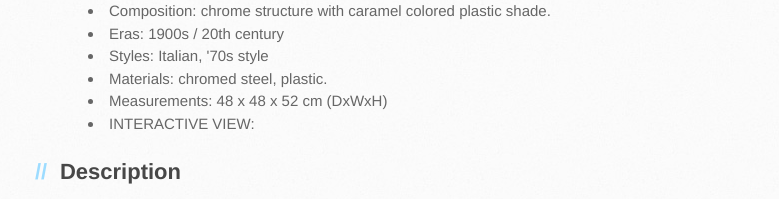
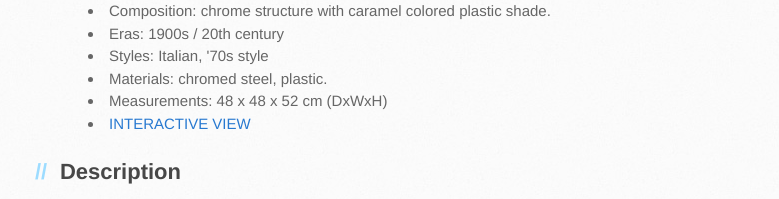
Before and after one commit to vfede/cvdlab-cg-final-project, a plain HTML site: page index.html in a window 1280 px wide. Shown: the part 2248-2447 px from the top of the page, without its empty margins (102-881 px from the left). Drawn offline with Linux system fonts and the light colour scheme.

Commit message:
Update index.html

```diff
--- a/index.html
+++ b/index.html
@@ -77,7 +77,7 @@ She had a modest style, Vogue has her saying "advice to whoever asks me how to m
 <li>Styles: Italian, '70s style</li>
 <li>Materials: chromed steel, plastic.</li>
 <li>Measurements: 48 x 48 x 52 cm (DxWxH)</li>
-<li>INTERACTIVE VIEW: <a href="plasm.js/quadrifoglio.html"</a></li>
+<li><a href="plasm.js/quadrifoglio.html">INTERACTIVE VIEW</a></li>
 </ul><h2>
 <a name="description" class="anchor" href="#description"><span class="octicon octicon-link"></span></a>Description</h2>
 
@@ -150,7 +150,7 @@ lampQuarterFunc = function (arg){
 <li>Styles: Italian, '60s style</li>
 <li>Materials: beechwood, leather.</li>
 <li>Measurements: 73,5 x 92 x 86 cm (DxWxH)</li>
-<li>INTERACTIVE VIEW: <a href="plasm.js/sgarsulv.html"</a></li>
+<li><a href="plasm.js/sgarsulv.html">INTERACTIVE VIEW</a></li>
 </ul><h2>
 <a name="description-1" class="anchor" href="#description-1"><span class="octicon octicon-link"></span></a>Description</h2>
 
@@ -233,7 +233,7 @@ In these renderings it could be noticed the exploded diagram of the seat compone
 <li>Styles: Italian, '60s style</li>
 <li>Materials: stoneware</li>
 <li>Measurements: 111 x 111 x 36 cm (DxWxH)</li>
-<li>INTERACTIVE VIEW: <a href="plasm.js/jumbo.html"</a></li>
+<li><a href="plasm.js/jumbo.html">INTERACTIVE VIEW</a></li>
 </ul><h2>
 <a name="description-2" class="anchor" href="#description-2"><span class="octicon octicon-link"></span></a>Description</h2>
 
```
